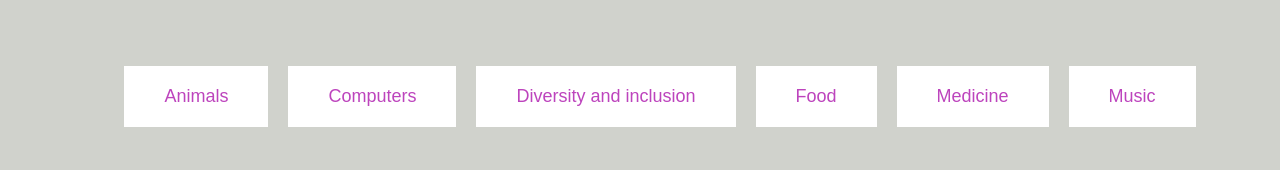
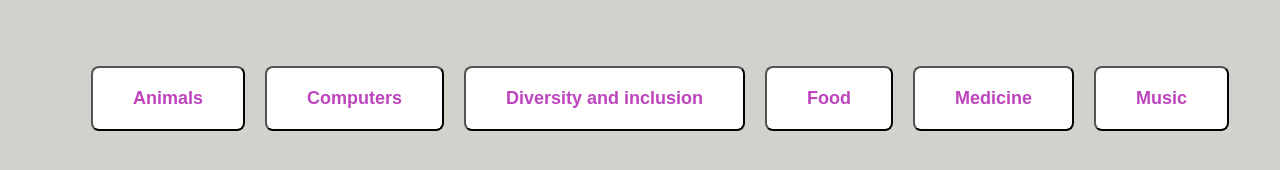
Before and after one commit to nic-gdes/assignment-test-your-css-accessibility-skills-cassevven, a plain HTML site: page css-a11y1.html in a window 1280 px wide. Drawn offline with Linux system fonts and the light colour scheme.

Commit message:
variables and css fix

```diff
--- a/css-a11y1.html
+++ b/css-a11y1.html
@@ -17,7 +17,7 @@
       }
 
       :root {
-        --clr-black: black;
+        --clr-text: black;
         --clr-background: rgb(208, 210, 204);
         --clr-link:rgb(189, 68, 189);
       }
@@ -27,15 +27,20 @@
         color: var(--clr-link);
         outline: none;
         background-color: #ffffff;
-        border: none;
         padding: 20px;
         text-align: center;
         text-decoration: none;
         font-size: 18px;
+        font-weight: 600;
+        border-radius: 8px;
       }
 
       a:hover {
         color: rgb(57, 59, 6);
+      }
+
+      a:active {
+        color: var(--clr-);
       }
 
       ul {
```
